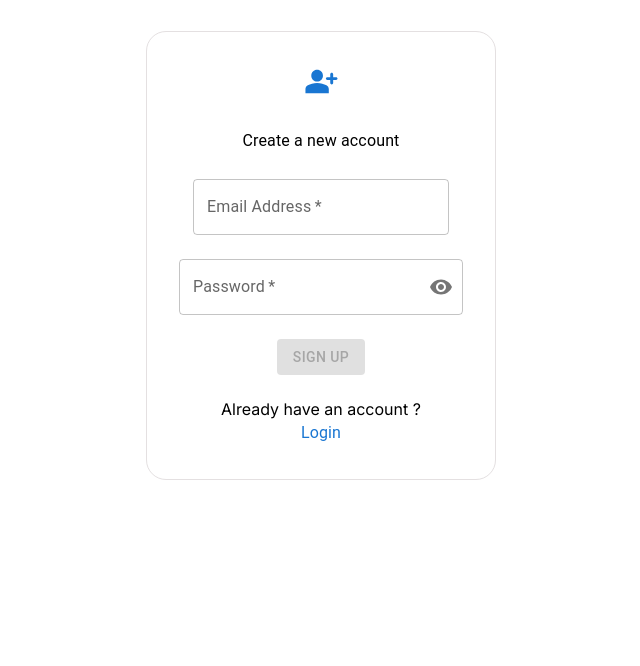
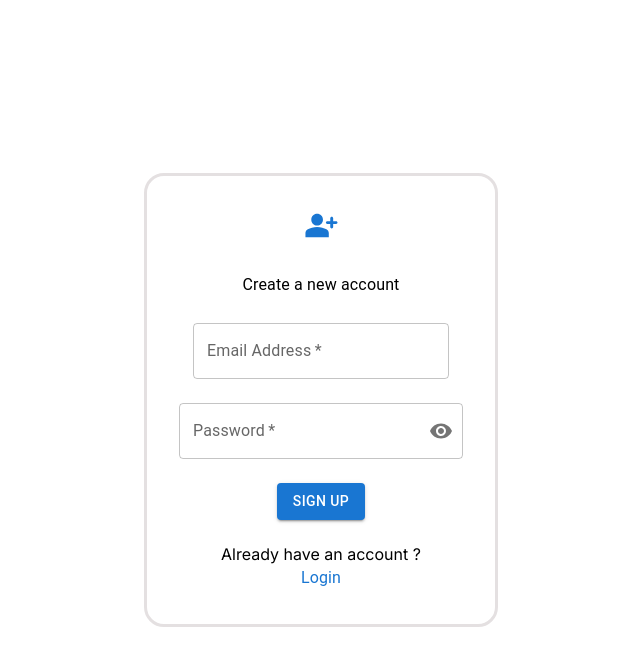
Before and after one commit to balaji1610/website-builder, a Next.js app: page /createaccount in a window 1280 px wide. Shown: the top 666 px of the page, without its empty margins (319-959 px from the left). Built offline with nearby package versions, Linux system fonts and the light colour scheme.

Commit message:
Create account validation

```diff
--- a/src/app/components/createAccount.tsx
+++ b/src/app/components/createAccount.tsx
@@ -15,6 +15,10 @@ import Typography from "@mui/material/Typography";
 import { ToastContainer } from "react-toastify";
 import "react-toastify/dist/ReactToastify.css";
 import PersonAddAltRoundedIcon from "@mui/icons-material/PersonAddAltRounded";
+import { useFormik } from "formik";
+import * as Yup from "yup";
+import { FormHelperText } from "@mui/material";
+import LoadingButton from "@mui/lab/LoadingButton";
 
 import { useApplicationContext } from "@/app/context/applicationContext";
 import userservice from "@/app/userservice/userservice";
@@ -22,7 +26,8 @@ import { crendentialType } from "@/app/interface/interface";
 
 export default function CreateAccount() {
   const router = useRouter();
-  const { setnewUserCrendential, newUserCrendential } = useApplicationContext();
+  const { setnewUserCrendential, newUserCrendential, isActionLoading } =
+    useApplicationContext();
   const { createAccount } = userservice();
 
   const [showPassword, setShowPassword] = useState<boolean>(false);
@@ -38,25 +43,40 @@ export default function CreateAccount() {
     });
   };
 
-  const clickSignUp = () => {
-    createAccount();
-  };
+  const formik = useFormik({
+    initialValues: {
+      username: "",
+      password: "",
+    },
 
+    validationSchema: Yup.object({
+      username: Yup.string().email(),
+      password: Yup.string()
+        .min(8, "Require 8 to 15 characters")
+        .max(15, "Require 8 to 15 characters"),
+    }),
+
+    onSubmit: () => {
+      createAccount();
+    },
+  });
   return (
     <Box>
       <Stack
         direction="column"
         spacing={1}
-        justifyContent="flex-end"
+        justifyContent="center"
         alignItems="center"
-        height="30rem"
+        height="100vh"
       >
         <Box
           sx={{
-            border: "1px solid #E4E0E1",
+            border: "3px solid #E4E0E1",
             padding: "2rem",
             borderRadius: "20px",
           }}
+          component="form"
+          onSubmit={formik.handleSubmit}
         >
           <Stack
             direction="column"
@@ -75,13 +95,23 @@ export default function CreateAccount() {
                 required
                 label="Email Address"
                 sx={{ width: "16rem" }}
+                type="email"
                 name="username"
-                onChange={(event) => handleOnchange(event)}
+                onChange={(event) => {
+                  handleOnchange(event);
+                  formik.handleChange(event);
+                }}
+                helperText={formik.touched.username && formik.errors.username}
+                error={
+                  formik.touched.username && Boolean(formik.errors.username)
+                }
               />
             </Box>
             <Box>
               <FormControl variant="outlined" required>
-                <InputLabel>Password</InputLabel>
+                <InputLabel error={Boolean(formik.errors.password)}>
+                  Password
+                </InputLabel>
                 <OutlinedInput
                   type={showPassword ? "text" : "password"}
                   endAdornment={
@@ -93,21 +123,30 @@ export default function CreateAccount() {
                   }
                   label="Password"
                   name="password"
-                  onChange={(event) => handleOnchange(event)}
+                  value={formik.values.password}
+                  onChange={(event) => {
+                    handleOnchange(event);
+                    formik.handleChange(event);
+                  }}
+                  error={
+                    formik.touched.password && Boolean(formik.errors.password)
+                  }
                 />
+                {formik.touched.password && formik.errors.password && (
+                  <FormHelperText error>
+                    {formik.errors.password}
+                  </FormHelperText>
+                )}
               </FormControl>
             </Box>
             <Box>
-              <Button
+              <LoadingButton
+                type="submit"
                 variant="contained"
-                disabled={
-                  newUserCrendential.username.length < 2 ||
-                  newUserCrendential.password.length < 2
-                }
-                onClick={clickSignUp}
+                loading={isActionLoading}
               >
                 SIGN UP
-              </Button>
+              </LoadingButton>
             </Box>
             <Box>
               Already have an account ?
--- a/src/app/components/resetPassword.tsx
+++ b/src/app/components/resetPassword.tsx
@@ -38,9 +38,9 @@ export default function ResetPassword() {
       <Stack
         direction="column"
         spacing={1}
-        justifyContent="flex-end"
+        justifyContent="center"
         alignItems="center"
-        height="27rem"
+        height="100vh"
       >
         <Box
           sx={{
--- a/src/app/userservice/userservice.tsx
+++ b/src/app/userservice/userservice.tsx
@@ -151,8 +151,10 @@ export default function Userservice() {
 
   const createAccount = async () => {
     try {
+      setIsActionLoading(true);
       const response = await createAccountRequest(newUserCrendential);
       if (response.status == 200) {
+        setIsActionLoading(false);
         toast.success("Account created successfully!");
         setnewUserCrendential((prev: crendentialType) => {
           return { ...prev, username: "", password: "" };
@@ -163,6 +165,7 @@ export default function Userservice() {
       }
     } catch (error: any) {
       toast.error(error.response.data.message ?? "Something Went Wrong");
+      setIsActionLoading(false);
       console.error(error);
     }
   };
```
